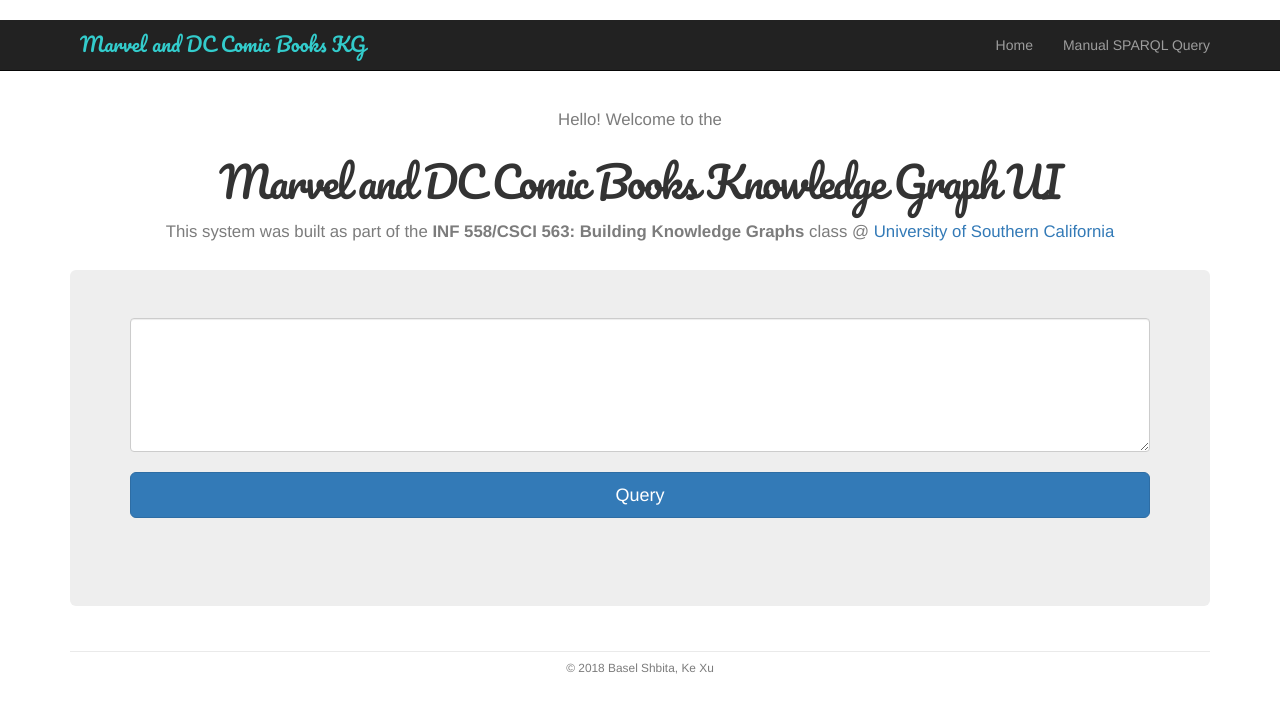
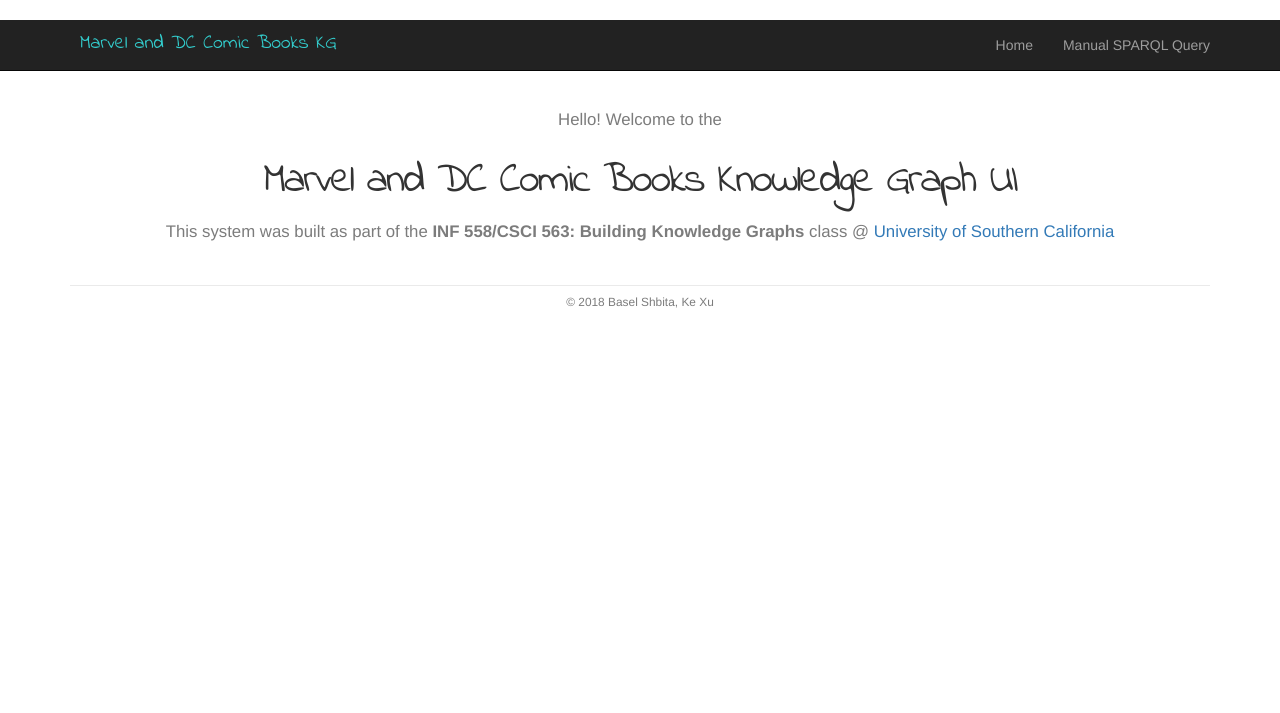
Before and after one commit to xkgoodbest/Marvel-and-DC-Comic-books-KG, a Flask app: page / in a window 1280 px wide. Shown: the top 713 px of the page. Run offline with Flask 2, Linux system fonts and the light colour scheme; some libraries are stand-ins or nearby versions.

Commit message:
add templates and partials

```diff
--- a/webpages/static/css/styles.css
+++ b/webpages/static/css/styles.css
@@ -1,6 +1,6 @@
 @import url("https://maxcdn.bootstrapcdn.com/font-awesome/4.7.0/css/font-awesome.min.css");
 @import url("https://maxcdn.bootstrapcdn.com/bootstrap/3.3.7/css/bootstrap.min.css");
-@import url("https://fonts.googleapis.com/css?family=Pacifico");
+@import url('https://fonts.googleapis.com/css?family=Indie+Flower');
 
 body {
   padding-top: 20px;
@@ -69,7 +69,7 @@
 #logo_h2 {
   padding: 10px;
   font-size: 1.4em;
-  font-family: 'Pacifico', cursive;
+  font-family: 'Indie Flower', cursive;
   vertical-align: middle;
   text-align: center;
   float: left;
@@ -80,8 +80,8 @@
   text-decoration: none;
 }
 
-.pacifico {
-  font-family: 'Pacifico', cursive;
+.myfancyfont {
+  font-family: 'Indie Flower', cursive;
 }
 
 footer {
--- /dev/null
+++ b/webpages/templates/base.html
@@ -0,0 +1,48 @@
+<!DOCTYPE html>
+<html lang="en">
+  <head>
+    {% if title %}
+      <title>{{ title }} - Marvel and DC Comic Books KG</title>
+    {% else %}
+      <title>Marvel and DC Comic Books KG</title>
+    {% endif %}
+    <meta charset="utf-8">
+    <meta name="viewport" content="width=device-width, initial-scale=1">
+    <link href="{{url_for('static', filename='css/styles.css')}}" rel="stylesheet" type="text/css" media="all">
+    <link rel="icon" type="image/png" href="{{url_for('static', filename='images/myicon.png')}}">
+    <script src="https://ajax.googleapis.com/ajax/libs/jquery/3.2.0/jquery.min.js"></script>
+    <script src="https://maxcdn.bootstrapcdn.com/bootstrap/3.3.7/js/bootstrap.min.js"></script>
+  </head>
+  <body>
+    <header>
+      <nav class="navbar navbar-default navbar-static-top navbar-inverse">
+        <div class="container">
+          <div class="navbar-header">
+            <button type="button" class="navbar-toggle" data-toggle="collapse" data-target="#navbar" aria-expanded="false" aria-controls="navbar">
+              <span class="sr-only">Toggle navigation</span>
+              <span class="icon-bar"></span>
+              <span class="icon-bar"></span>
+              <span class="icon-bar"></span>
+            </button>
+            <span>
+              <a id="logo_h2" href="/"><span style="color:#33cccc">Marvel and DC Comic Books KG</span></a>
+            </span>
+          </div>
+          <div id="navbar" class="navbar-collapse collapse">
+            <ul class="nav navbar-nav navbar-right">
+              <li><a href="/">Home</a></li>
+              <li><a href="/query">Manual SPARQL Query</a></li>
+            </ul>
+          </div>
+        </div>
+      </nav>
+    </header>
+
+    <div class="container center">
+      {% block content %}{% endblock %}
+      <footer class="footer">
+        <small>© 2018 Basel Shbita, Ke Xu</small>
+      </footer>
+    </div>
+  </body>
+</html>
--- a/webpages/templates/index.html
+++ b/webpages/templates/index.html
@@ -1,77 +1,7 @@
-<!DOCTYPE html>
-<html lang="en">
-  <head>
-    <title>Marvel and DC Comic Books KG</title>
-    <meta charset="utf-8">
-    <meta name="viewport" content="width=device-width, initial-scale=1">
-    <link href="{{url_for('static', filename='css/styles.css')}}" rel="stylesheet" type="text/css" media="all">
-    <link rel="icon" type="image/png" href="{{url_for('static', filename='images/myicon.png')}}">
-    <script src="https://ajax.googleapis.com/ajax/libs/jquery/3.2.0/jquery.min.js"></script>
-    <script src="https://maxcdn.bootstrapcdn.com/bootstrap/3.3.7/js/bootstrap.min.js"></script>
-  </head>
-  <body>
-    <header>
-      <nav class="navbar navbar-default navbar-static-top navbar-inverse">
-        <div class="container">
-          <div class="navbar-header">
-            <button type="button" class="navbar-toggle" data-toggle="collapse" data-target="#navbar" aria-expanded="false" aria-controls="navbar">
-              <span class="sr-only">Toggle navigation</span>
-              <span class="icon-bar"></span>
-              <span class="icon-bar"></span>
-              <span class="icon-bar"></span>
-            </button>
-            <span>
-              <a id="logo_h2" href="index.html"><span style="color:#33cccc">Marvel and DC Comic Books KG</span></a>
-            </span>
-          </div>
-          <div id="navbar" class="navbar-collapse collapse">
-            <ul class="nav navbar-nav navbar-right">
-              <li><a href="/">Home</a></li>
-              <li><a href="/query">Manual SPARQL Query</a></li>
-            </ul>
-          </div>
-        </div>
-      </nav>
-    </header>
-
-    <div class="container center">
+{% extends "base.html" %}
+{% block content %}
       <h2>Hello! Welcome to the </h2>
-      <h1 class="pacifico">Marvel and DC Comic Books Knowledge Graph UI</h1>
+      <h1 class="myfancyfont">Marvel and DC Comic Books Knowledge Graph UI</h1>
 
       <h2>This system was built as part of the <b>INF 558/CSCI 563: Building Knowledge Graphs</b> class @ <a href="https://www.cs.usc.edu/" target="_blank">University of Southern California</a></h2>
-
-      <div class="jumbotron">
-        <form name="query" action="/query" method="POST">
-          <label for="sparql" class="sr-only">Sparql Query</label>
-          <textarea class="form-control" type="name" name="sparql" rows="6"></textarea>
-          </br>
-          <button type="submit" id="btnSearch" class="btn btn-lg btn-primary btn-block" type="button">Query</button>
-          </br>
-          <table class="table" border=1>
-            <thead>
-              <tr>
-                  {% for k in key%}
-                      <th scope="col" class="text-center danger"> {{ k }} </th>
-                  {% endfor %}
-              </tr>
-            </thead>
-              <tbody>
-              {% for k in result%}
-              <tr>
-                 {% for value in k%}
-                      <td> {{value}} </td>
-                 {% endfor %}
-              </tr>
-              {% endfor %}
-              </tbody>
-          </table>
-        </form>
-      </div>
-
-
-      <footer class="footer">
-        <small>© 2018 Basel Shbita, Ke Xu</small>
-      </footer>
-    </div>
-  </body>
-</html>
+{% endblock %}
--- a/webpages/test.py
+++ b/webpages/test.py
@@ -14,13 +14,16 @@
 def output():
     return render_template('index.html')
 
+@app.route('/query')
+def query_no_res():
+    return render_template('query.html', title='Query')
+
 @app.route('/query', methods=['POST'])
 def query():
-
     # read the posted values from the UI
     _sparql = request.form['sparql']
     print(_sparql)
-    if _sparql :
+    if _sparql:
         sparql_q_pre = """
             prefix md: <http://www.w3.org/ns/md#>
             prefix rdf: <http://www.w3.org/1999/02/22-rdf-syntax-ns#>
@@ -44,7 +47,7 @@
             for k in keys:
                 re.append(results["results"]["bindings"][i][k]['value'])
             ret.append(re)
-        return render_template('index.html', key=keys,result=ret)
+        return render_template('query.html', title='Query', key=keys, result=ret)
 
 if __name__ == '__main__':
     app.run(debug=True)
```
Also changed, not shown: webpages/templates/query.html (added, +32 -0 lines).
